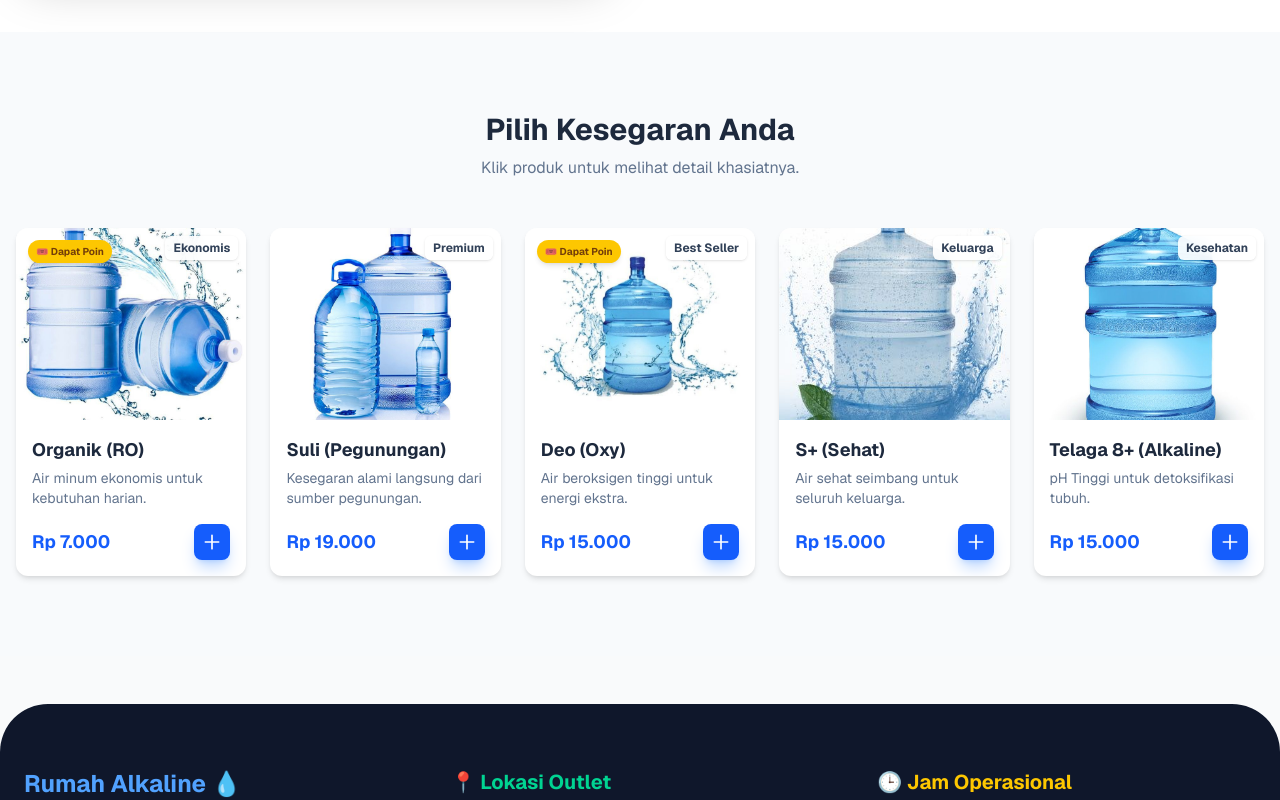
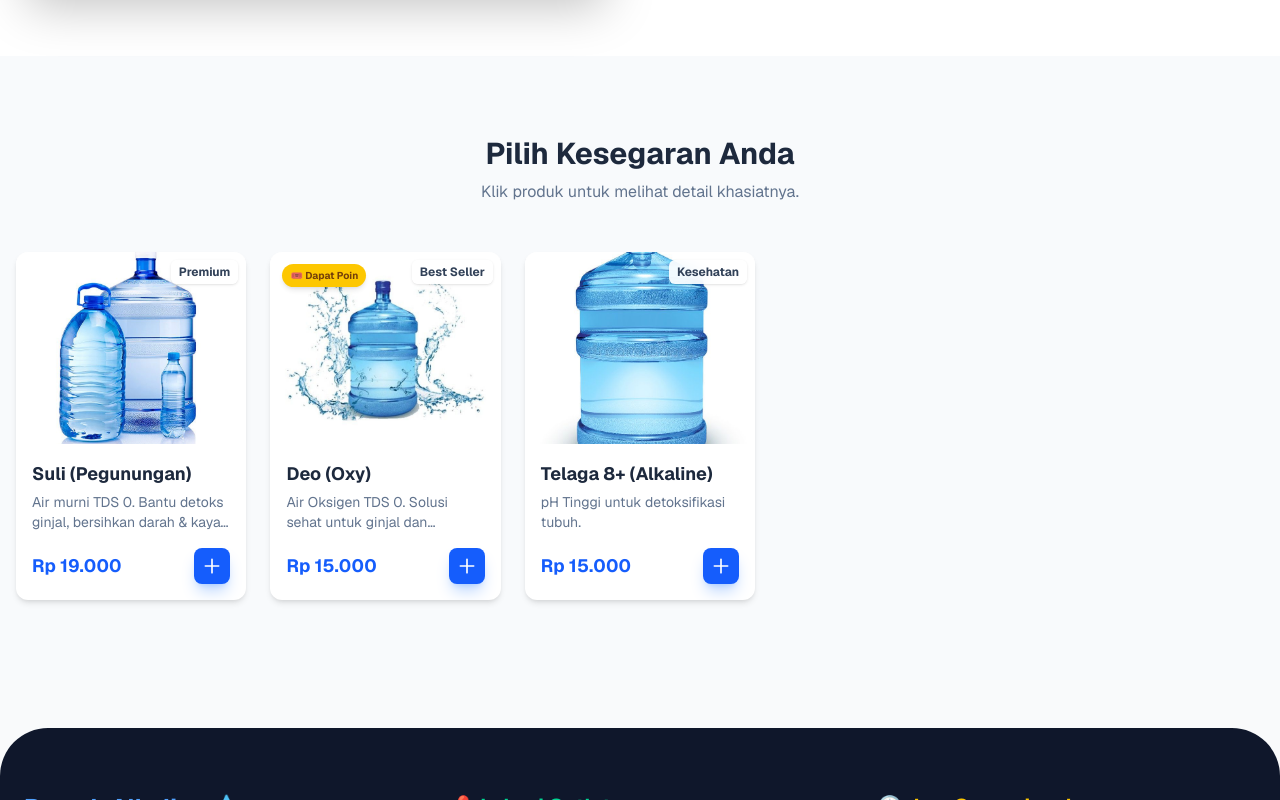
Before and after one commit to salsabilanasla-ctrl/depo-air-salsabila, a Next.js app: page / in a window 1280 px wide. Shown: the part 1324-2124 px from the top of the page. Built offline with nearby package versions, Linux system fonts and the light colour scheme.

Commit message:
Update lengkap tampilan Rumah Alkaline dan fitur poin

```diff
--- a/app/page.js
+++ b/app/page.js
@@ -3,16 +3,18 @@ import React, { useState } from 'react';
 
 // --- DATA PRODUK ---
 const products = [
-  {
-    id: 1,
-    name: "Organik (RO)",
-    price: 7000,
-    category: "Ekonomis",
-    hasPoints: true,
-    image: "/organik.jpg",
-    desc: "Air minum ekonomis untuk kebutuhan harian.",
-    details: "Air Organik diproses melalui filtrasi mikro yang menyaring partikel kasar. Cocok untuk memasak dan kebutuhan harian dengan harga sangat terjangkau."
-  },
+  // --- PRODUK ORGANIK DI-HIDE (Permintaan Owner: Hidden Menu) ---
+  // {
+  //   id: 1,
+  //   name: "Organik (RO)",
+  //   price: 7000,
+  //   category: "Ekonomis",
+  //   hasPoints: true,
+  //   image: "/organik.jpg",
+  //   desc: "Air minum ekonomis untuk kebutuhan harian.",
+  //   details: "Air Organik diproses melalui filtrasi mikro yang menyaring partikel kasar. Cocok untuk memasak dan kebutuhan harian dengan harga sangat terjangkau."
+  // },
+
   {
     id: 2,
     name: "Suli (Pegunungan)",
@@ -20,8 +22,9 @@ const products = [
     category: "Premium",
     hasPoints: false,
     image: "/suli.jpg",
-    desc: "Kesegaran alami langsung dari sumber pegunungan.",
-    details: "Diambil langsung dari mata air pegunungan terpilih. Mengandung mineral alami yang menyegarkan dahaga seketika. Rasanya dingin alami!"
+    // Deskripsi baru dari Website Suli
+    desc: "Air murni TDS 0. Bantu detoks ginjal, bersihkan darah & kaya oksigen.",
+    details: "Air murni (TDS 0) hasil filtrasi berteknologi tinggi bebas polutan. Sangat menyehatkan karena membantu menguraikan logam berat dalam ginjal, membersihkan usus besar & saluran darah, mengikis kerak persendian, serta menambah asupan oksigen."
   },
   {
     id: 3,
@@ -30,19 +33,23 @@ const products = [
     category: "Best Seller",
     hasPoints: true,
     image: "/deo.jpg",
-    desc: "Air beroksigen tinggi untuk energi ekstra.",
-    details: "Diproses dengan teknologi Oxygenated Water. Meningkatkan kadar oksigen dalam darah, membantu fokus, dan menghilangkan kantuk. Favorit pelanggan!"
+    // Deskripsi disamakan dengan Suli (karena kandungan sama)
+    desc: "Air Oksigen TDS 0. Solusi sehat untuk ginjal dan peredaran darah.",
+    details: "Air murni dengan kandungan oksigen tinggi dan TDS 0. Membantu proses detoksifikasi tubuh, menguraikan kristal dalam kandung kemih, membersihkan peredaran darah, dan menjaga persendian tetap sehat."
   },
-  {
-    id: 4,
-    name: "S+ (Sehat)",
-    price: 15000,
-    category: "Keluarga",
-    hasPoints: false,
-    image: "/s+.jpg",
-    desc: "Air sehat seimbang untuk seluruh keluarga.",
-    details: "Keseimbangan pH yang sempurna untuk tubuh. Aman dikonsumsi balita hingga lansia. Rasa netral dan sangat menyegarkan."
-  },
+
+  // --- PRODUK S+ DI-HIDE (Menunggu Galon Baru) ---
+  // {
+  //   id: 4,
+  //   name: "S+ (Sehat)",
+  //   price: 15000,
+  //   category: "Keluarga",
+  //   hasPoints: false,
+  //   image: "/s+.jpg",
+  //   desc: "Air sehat seimbang untuk seluruh keluarga.",
+  //   details: "Keseimbangan pH yang sempurna untuk tubuh. Aman dikonsumsi balita hingga lansia. Rasa netral dan sangat menyegarkan."
+  // },
+
   {
     id: 5,
     name: "Telaga 8+ (Alkaline)",
@@ -228,8 +235,9 @@ export default function Home() {
             <h3 className="text-2xl font-extrabold text-yellow-800 mb-2 flex justify-center items-center gap-2">
               🎉 Program Loyalitas Pelanggan
             </h3>
+            {/* TEXT DIUPDATE SUPAYA TIDAK MENAMPILKAN PRODUK HIDDEN */}
             <p className="text-yellow-900 mb-4 font-medium">
-              Dapatkan Poin Digital untuk pembelian <strong>Organik (RO)</strong> & <strong>Deo (Oxy)</strong>.
+              Dapatkan Poin Digital untuk setiap pembelian produk bertanda <strong>"🎟️ Dapat Poin"</strong> (seperti Deo Oxy).
             </p>
             <div className="inline-block bg-white px-8 py-3 rounded-full shadow-md border border-yellow-300">
               <span className="font-extrabold text-yellow-700 text-lg">10 Poin = Gratis 1 Galon! 🎁</span>
@@ -297,7 +305,7 @@ export default function Home() {
             <p className="text-slate-500">Klik produk untuk melihat detail khasiatnya.</p>
           </div>
 
-          <div className="grid grid-cols-1 sm:grid-cols-2 lg:grid-cols-3 xl:grid-cols-5 gap-6">
+          <div className="grid grid-cols-1 sm:grid-cols-2 lg:grid-cols-3 xl:grid-cols-5 gap-6 justify-center">
             {products.map((product) => (
               <div key={product.id} className="bg-white rounded-xl shadow-md hover:shadow-xl transition-all duration-300 overflow-hidden flex flex-col group relative">
 
@@ -494,7 +502,7 @@ export default function Home() {
                              Gunakan Diskon Sekarang!
                             </span>
                             <span className="text-xs text-slate-500">
-                             Hemat Rp {nilaiDiskon.toLocaleString()}
+                              Hemat Rp {nilaiDiskon.toLocaleString()} (Tukar {jumlahYgBisaDitebus} Item)
                             </span>
                           </div>
                       </label>
```
Lines whose indentation alone changed are shown as unchanged.
